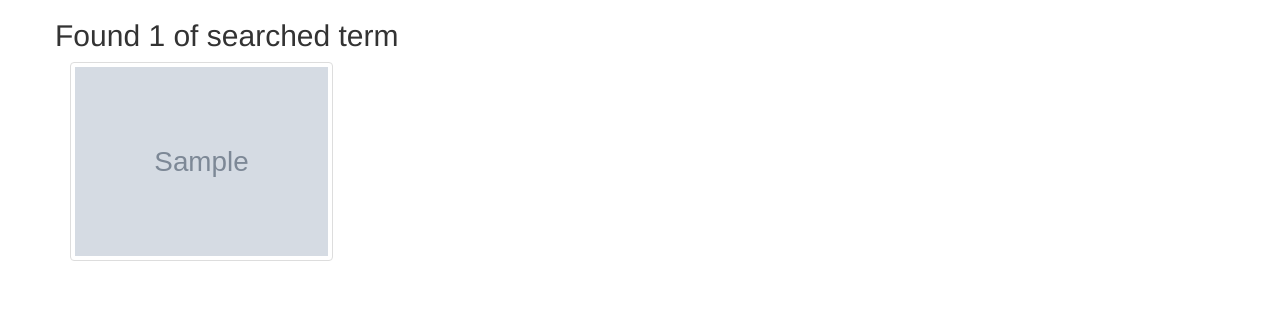
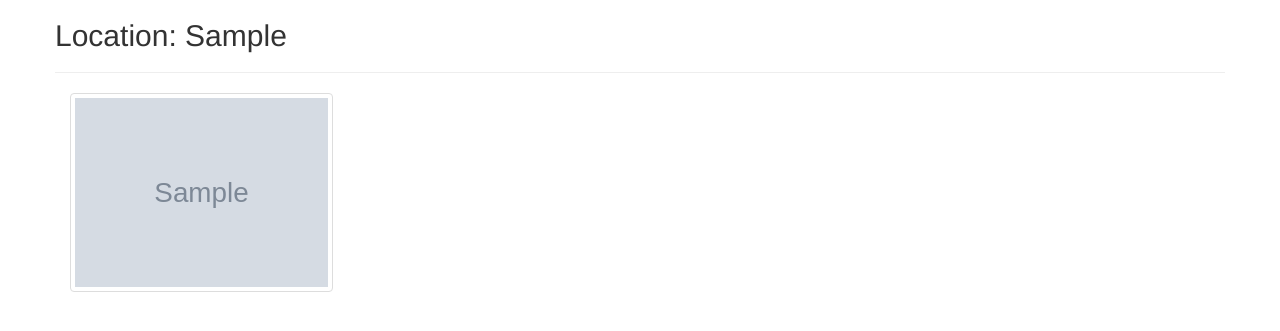
Before and after one commit to ppolle/unsplash-clone, a Django app: page /imageLocation/1 in a window 1280 px wide. Shown: the part 51-382 px from the top of the page. Run offline with Django 3.2, Linux system fonts and the light colour scheme; tables that the repository leaves empty hold one stand-in row (values such as "Sample post"); grey boxes marked "Sample" are stand-in pictures; some libraries are stand-ins or nearby versions.

Commit message:
made updates to location and category UI

```diff
--- a/gallery/templates/filter.html
+++ b/gallery/templates/filter.html
@@ -4,15 +4,19 @@
 <div class="container">
 
     <div class="row">
-      {% if images%}
-        <h2>Found {{ images|length }} of searched term</h2>
-      {% else %}
-        <h2> Found 0 articles for the search term </h2>
-      {% endif %}
+      {%if location%}
+
+        <h2>Location: {{location.location}}</h2>
+        <hr>
+        {%else%}
+           <h2>Category: {{category.category}}</h2>
+           <hr>
+        {%endif%}
 
     </div>
 
     <div class="row">
+      {%if images%}
 
     {%for image in images%}
       <div class="modal fade" id="myModal" tabindex="-1" role="dialog" aria-labelledby="myModalLabel">
@@ -45,6 +49,13 @@
 
       </div>
     {%endfor%}
+    {%else%}
+      {%if location%}
+        <h2>No Images in this location yet!</h2>
+      {%else%}
+        <h2>No Images in this category yet!</h2>
+      {%endif%}
+    {%endif%}
 
     </div>
 </div>
--- a/gallery/views.py
+++ b/gallery/views.py
@@ -23,10 +23,12 @@ def search_results(request):
 
 def location(request,location):
 	images = Image.filter_by_location(location)
+	location = Location.objects.get(pk = location)
 	imageLocations = Location.objects.all()
-	return render(request,'filter.html',{"images":images,"imageLocations":imageLocations})
+	return render(request,'filter.html',{"images":images,"imageLocations":imageLocations,"location":location})
 
 def imageCategory(request,imageCategory):
 	images = Image.search_image(imageCategory)
+	category = Category.objects.get(pk = imageCategory)
 	imageLocations = Location.objects.all()
-	return render(request,'filter.html',{"images":images,"imageLocations":imageLocations})
+	return render(request,'filter.html',{"images":images,"imageLocations":imageLocations,"category":category})
```
Also changed, not shown: gallery/templates/search.html (+14 -5 lines).
